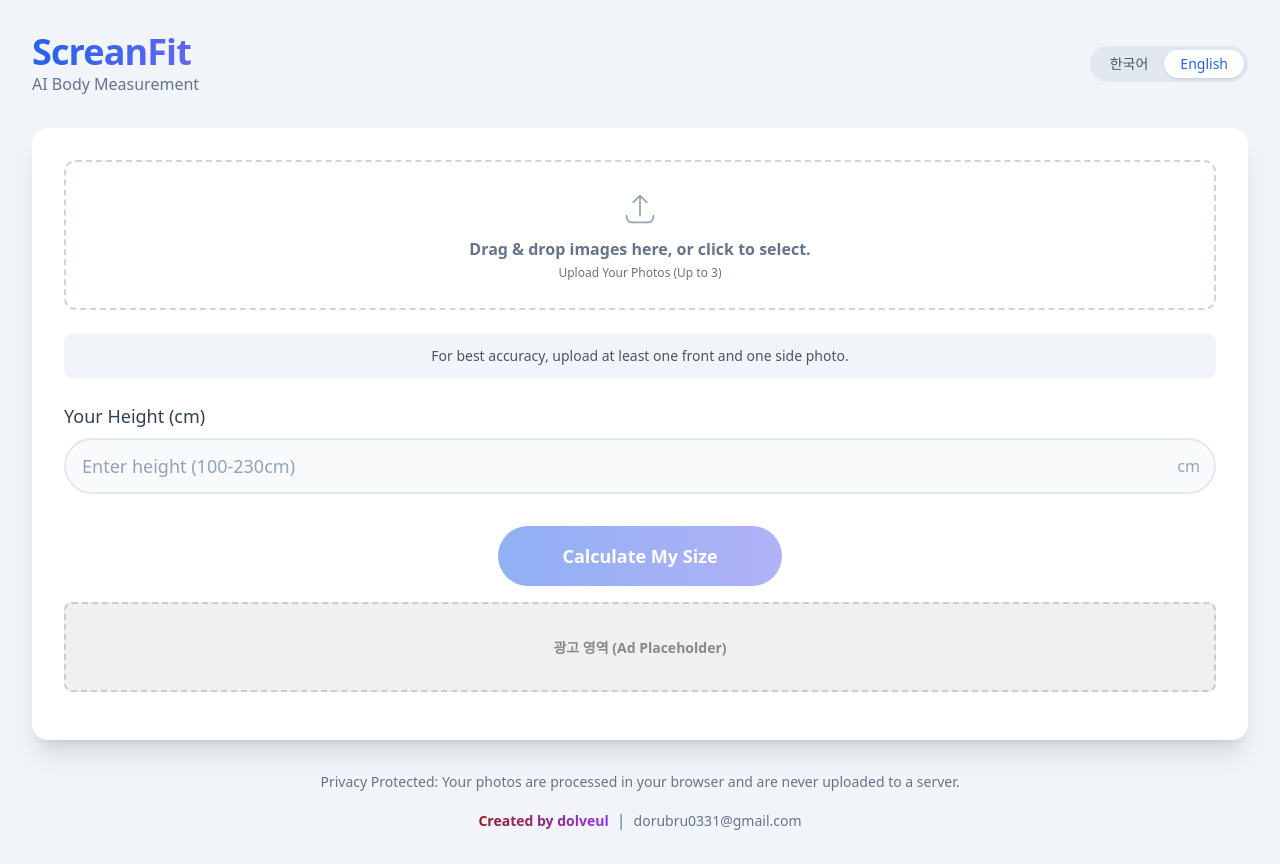
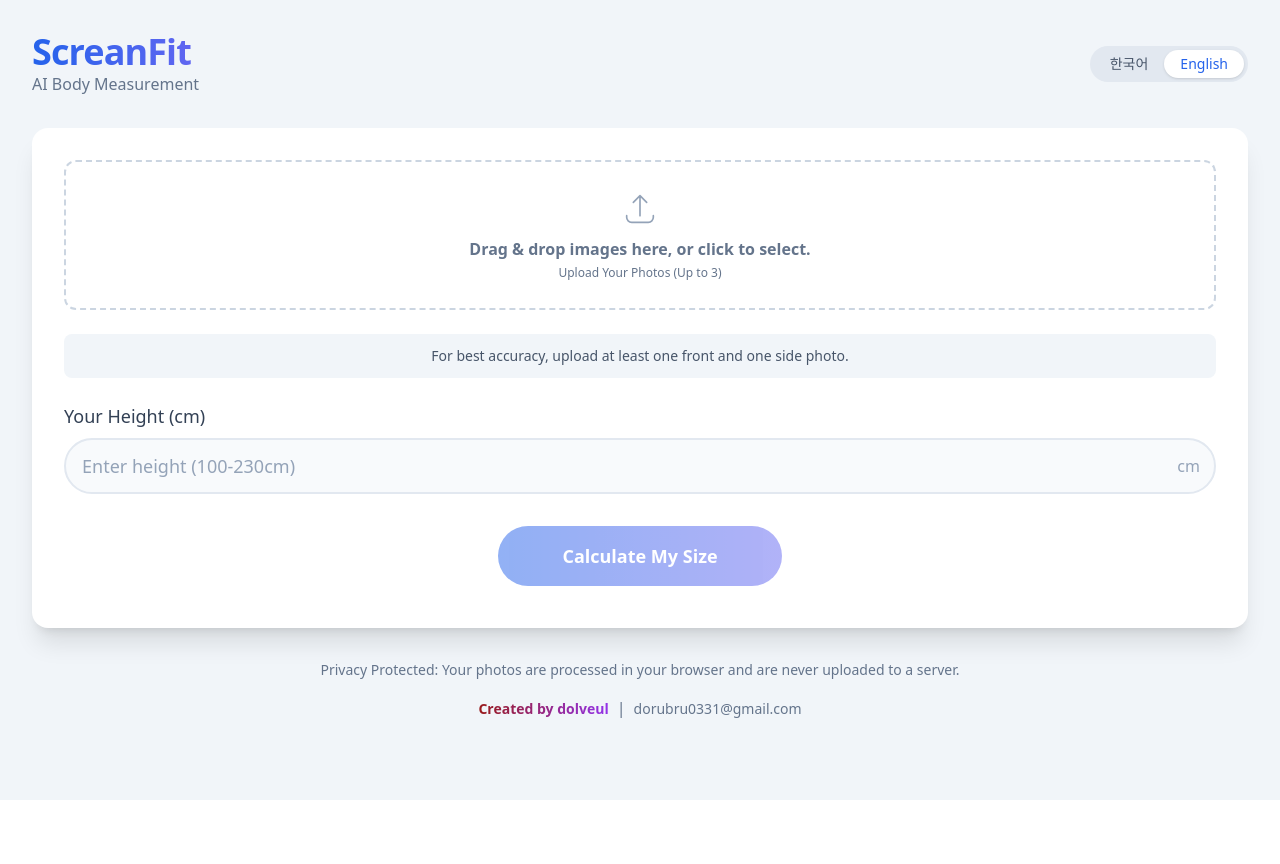
Before and after one commit to EveNight-Lab/screenfit, a React (Create React App) app: page / in a window 1280 px wide. After the commit the page ends 800 px from the top, so only its background shows below. Built offline with nearby package versions, Linux system fonts and the light colour scheme; what @mediapipe/pose would draw is missing.

Commit message:
광고 다는 중

```diff
--- a/src/components/AdPlaceholder.js
+++ b/src/components/AdPlaceholder.js
@@ -1,29 +1,27 @@
-import React from 'react';
+import React, { useEffect } from 'react';
 
 const AdPlaceholder = ({ style }) => {
-  const defaultStyle = {
-    background: '#f0f0f0', // Light gray background
-    border: '2px dashed #ccc', // Dashed border
-    color: '#888', // Gray text
-    display: 'flex',
-    alignItems: 'center',
-    justifyContent: 'center',
-    textAlign: 'center',
-    width: '100%',
-    minHeight: '90px', // Common ad height
-    margin: '16px 0',
-    padding: '16px',
-    borderRadius: '8px',
-    fontSize: '14px',
-    fontWeight: 'bold',
-  };
-
-  const combinedStyle = { ...defaultStyle, ...style };
+  useEffect(() => {
+    try {
+      // window.adsbygoogle이 배열이 아니면 초기화
+      if (!Array.isArray(window.adsbygoogle)) {
+        window.adsbygoogle = [];
+      }
+      // 광고를 요청합니다.
+      window.adsbygoogle.push({});
+    } catch (e) {
+      console.error("Adsense error:", e);
+    }
+  }, []);
 
   return (
-    <div style={combinedStyle}>
-      {/* 나중에 이 div를 구글 애드센스 코드로 교체하세요. */}
-      <p>광고 영역 (Ad Placeholder)</p>
+    <div style={style}>
+      <ins className="adsbygoogle"
+           style={{ display: 'block' }}
+           data-ad-client="ca-pub-2526415204860627"
+           data-ad-slot="8183828185"
+           data-ad-format="auto"
+           data-full-width-responsive="true"></ins>
     </div>
   );
 };
```
